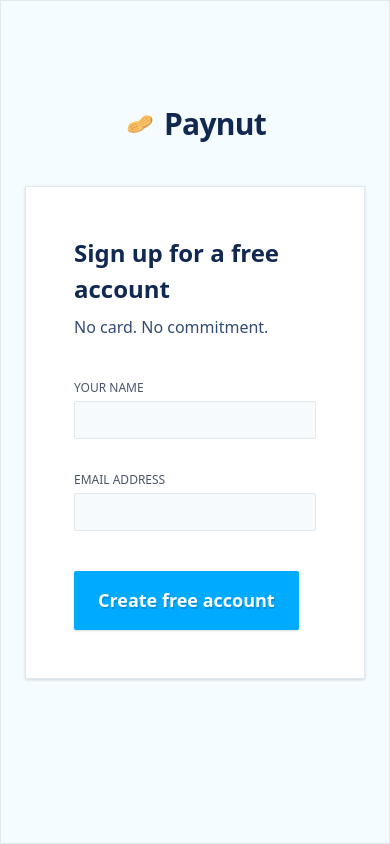
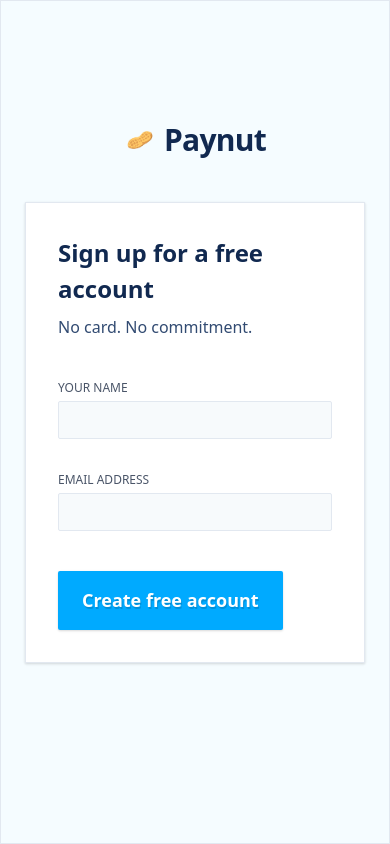
Before and after one commit to mstuartf/paynut-site, a website built with webpack: page src/register.html in a window 390 px wide. Built offline with nearby package versions, Linux system fonts and the light colour scheme; files whose address does not match are found by name.

Commit message:
responsive sign up

```diff
--- a/src/register.html
+++ b/src/register.html
@@ -20,7 +20,7 @@
 
     <div class="bg-white border shadow flex w-full max-w-xl mt-10">
 
-        <div class="p-12 flex flex-col w-full">
+        <div class="p-8 lg:p-12 flex flex-col w-full">
 
             <div class="text-2xl text-brand-2 font-bold">
                 Sign up for a free account
```
